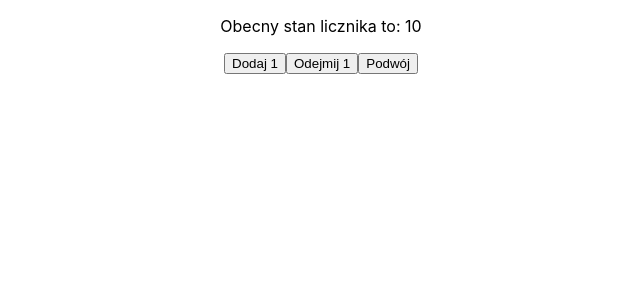
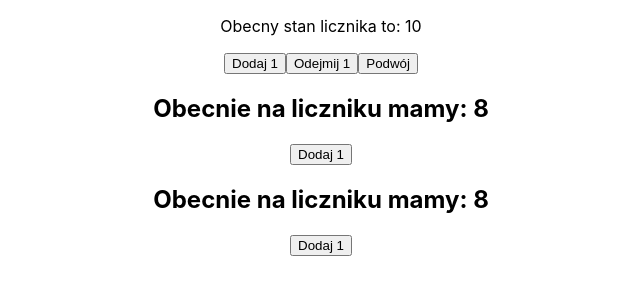
Before and after one commit to masives/taste-react, a React (Create React App) app: page / in a window 1280 px wide. Shown: the top 300 px of the page, without its empty margins (319-959 px from the left). Built offline with nearby package versions, Linux system fonts and the light colour scheme; the HTML template or start-up script is replaced by a standard one.

Commit message:
define CounterButtons

```diff
--- a/src/App.js
+++ b/src/App.js
@@ -3,7 +3,25 @@ import React from 'react';
 // tak możemy importować style
 import './App.css';
 
-// klasa App (nazwa własna) dziedziczy od klasy Komponent, dzięki czemu mamy dostęp m.in. do funkcji render
+class CounterButtons extends React.Component {
+  state = {
+    counter: 8,
+  };
+
+  incrementCounter = () => {
+    this.setState({ counter: this.state.counter + 1 });
+  };
+
+  render() {
+    return (
+      <div>
+        <h2>Obecnie na liczniku mamy: {this.state.counter}</h2>
+        <button onClick={this.incrementCounter}>Dodaj 1</button>
+      </div>
+    );
+  }
+}
+
 class App extends React.Component {
   state = {
     counter: 10,
@@ -29,6 +47,8 @@ class App extends React.Component {
         <button onClick={this.incrementCounter}>Dodaj 1</button>
         <button onClick={this.decrementCounter}>Odejmij 1</button>
         <button onClick={this.doubleCounter}>Podwój</button>
+        <CounterButtons />
+        <CounterButtons />
       </div>
     );
   }
```
